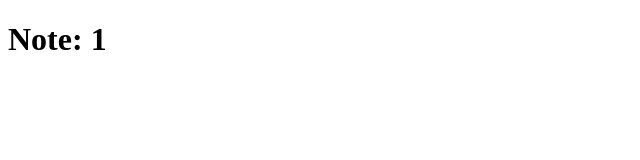
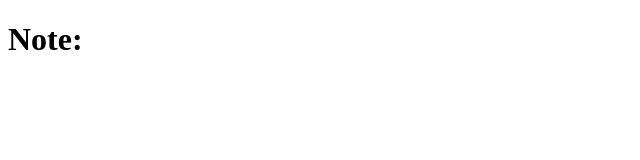
Before and after one commit to yes-im-harsh/learn-next-js, a Next.js app: page /notes/1 in a window 1280 px wide. Shown: the top 160 px of the page, without its empty margins (0-640 px from the left). Built offline with nearby package versions, Linux system fonts and the light colour scheme.

Commit message:
Catch-All Routes & Component Folder Structure

```diff
--- /dev/null
+++ b/pages/notes/[...params].jsx
@@ -0,0 +1,18 @@
+import React from "react";
+import { useRouter } from "next/router";
+
+// file => /notes/[..params].jsx
+// route => /notes/1/2/3
+
+const Page = () => {
+  const router = useRouter();
+
+  const { params } = router.query;
+  console.log(params);
+
+  // params === ["a", "b", "c"]
+
+  return <h1>Note: </h1>;
+};
+
+export default Page;
--- a/pages/notes/[id].jsx
+++ /dev/null
@@ -1,12 +0,0 @@
-import React from "react";
-import { useRouter } from "next/router";
-
-const Page = () => {
-  const router = useRouter();
-
-  const { id } = router.query;
-
-  return <h1>Note: {id}</h1>;
-};
-
-export default Page;
```
